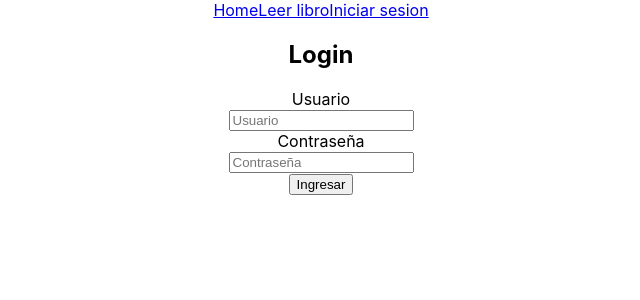
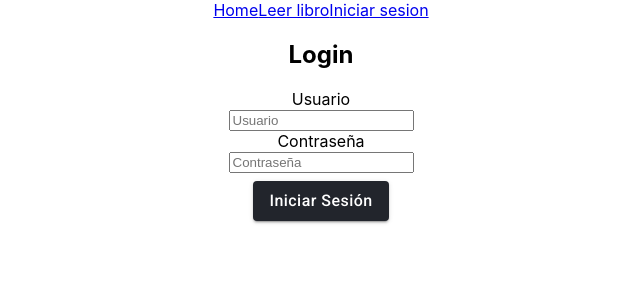
Before and after one commit to thehancode/ReadIt, a React (Create React App) app in the folder frontend/: page / in a window 1280 px wide. Shown: the top 300 px of the page, without its empty margins (319-959 px from the left). Built offline with nearby package versions, Linux system fonts and the light colour scheme.

Commit message:
Agregando Boton
Se acaba de agregar al proyecto las librerías de material-ui y se cambio de estilo al botón para iniciar sesión.

```diff
--- a/frontend/package.json
+++ b/frontend/package.json
@@ -3,6 +3,7 @@
   "version": "0.1.0",
   "private": true,
   "dependencies": {
+    "@material-ui/core": "^4.11.4",
     "@testing-library/jest-dom": "^5.12.0",
     "@testing-library/react": "^11.2.6",
     "@testing-library/user-event": "^12.8.3",
--- a/frontend/public/index.html
+++ b/frontend/public/index.html
@@ -24,6 +24,8 @@
       work correctly both with client-side routing and a non-root public URL.
       Learn how to configure a non-root public URL by running `npm run build`.
     -->
+    <link rel="stylesheet" href="https://fonts.googleapis.com/css?family=Roboto:300,400,500,700&display=swap" />
+    <link rel="stylesheet" href="https://fonts.googleapis.com/icon?family=Material+Icons" />
     <title>React App</title>
   </head>
   <body>
--- a/frontend/src/App.js
+++ b/frontend/src/App.js
@@ -4,6 +4,7 @@ import Navbar from "./components/Navbar";
 import { LoginForm } from "./components/LoginForm";
 import Home from "./containers/Home";
 import NotFound from "./containers/NotFound";
+
 
 function App() {
   return (
--- a/frontend/src/components/LoginForm.jsx
+++ b/frontend/src/components/LoginForm.jsx
@@ -2,7 +2,34 @@ import React, { useState } from "react";
 import * as userService from "../services/LoginService";
 import { useHistory } from "react-router-dom";
 
+import { createMuiTheme, makeStyles, ThemeProvider } from '@material-ui/core/styles';
+import { Button } from "@material-ui/core"
+
 export const LoginForm = () => {
+
+  // Sección para personalizar el boton a usar
+
+  const useStyles = makeStyles((theme) => ({
+    margin: {
+      margin: theme.spacing(1),
+      textTransform: 'none',
+      fontSize: '16px',
+    },
+  }));
+
+  const theme = createMuiTheme({
+    palette: {
+      primary: {
+        light: '#e76b79',
+        main: '#22252C',
+        dark: '#E14658',
+        contrastText: '#fff',
+      },
+    },
+  });
+
+  const classes = useStyles();
+
   const history = useHistory();
 
   const initialState = {
@@ -49,7 +76,11 @@ export const LoginForm = () => {
           placeholder="Contraseña"
         />
         <br />
-        <input type="submit" value="Ingresar" />
+        <ThemeProvider theme={theme}>
+          <Button variant="contained" color="primary" type="submit" className={classes.margin}>
+          Iniciar Sesión
+          </Button>
+        </ThemeProvider>
       </form>
     </>
   );
```
Also changed, not shown: 2 other files (tests, documents, lock files or other folders).
